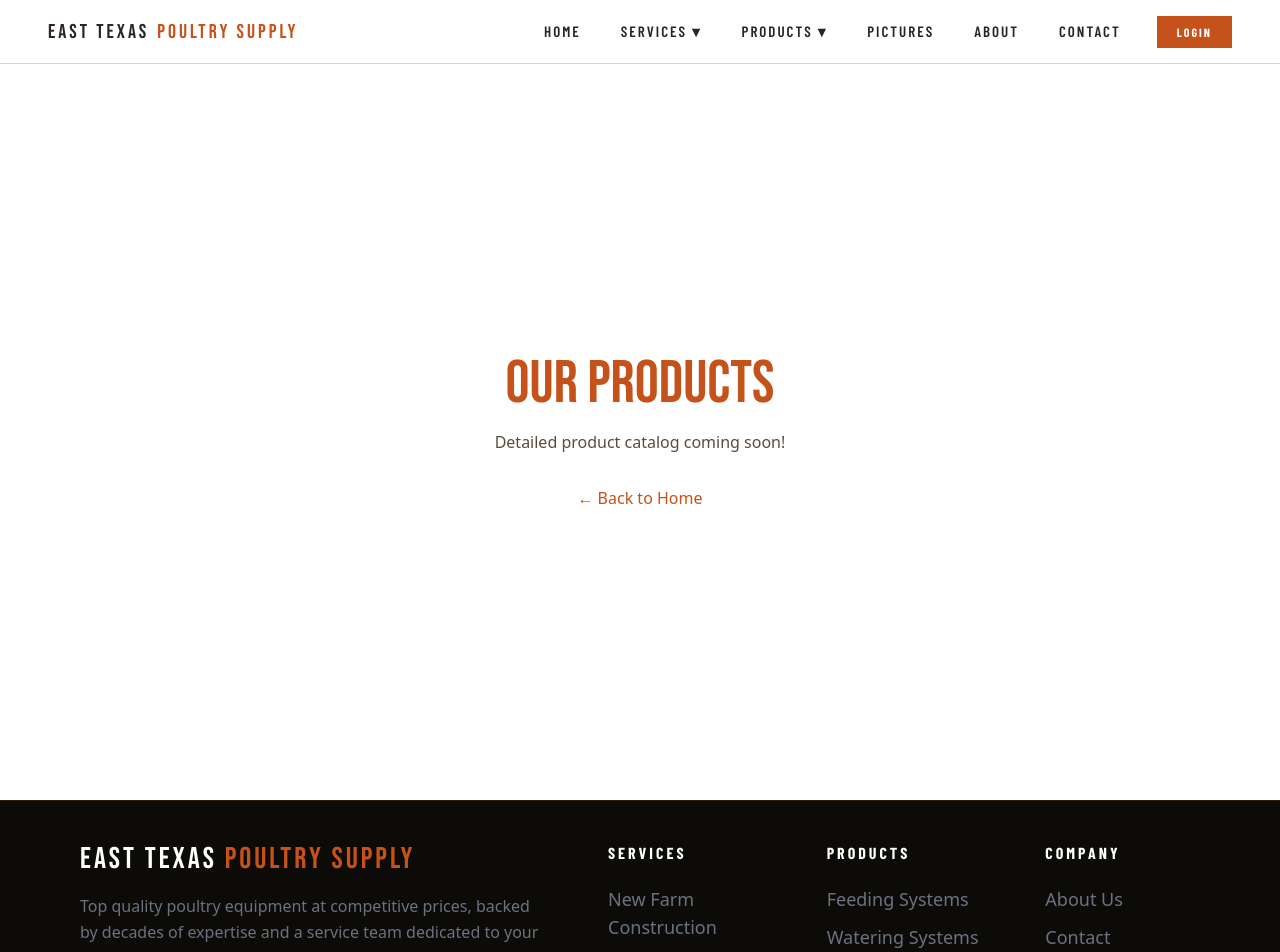
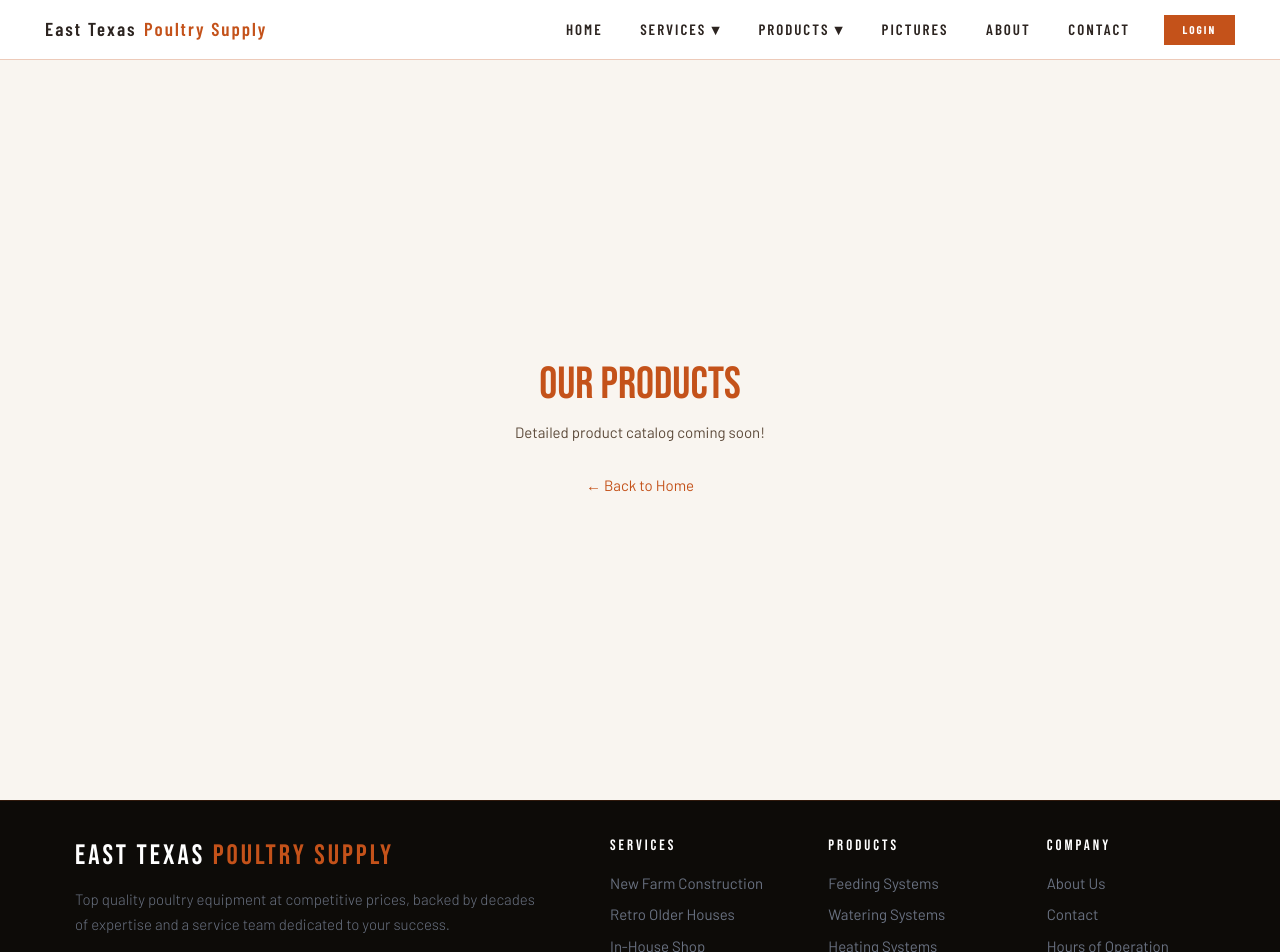
Before and after one commit to khangdoan514/neural-voice-assistant, a React (Vite) app in the folder frontend/: page /products/cleanout in a window 1280 px wide. Shown: the top 952 px of the page. Built offline with nearby package versions, Linux system fonts and the light colour scheme.

Commit message:
Updated navigation bar and footer

```diff
--- a/frontend/src/components/Footer.jsx
+++ b/frontend/src/components/Footer.jsx
@@ -1,5 +1,6 @@
 import { Link } from "react-router-dom"
 
+export default function Footer() {
   const FOOTER_SECTIONS = [
     {
       heading: "Services",
@@ -32,15 +33,15 @@ const FOOTER_SECTIONS = [
     },
   ]
 
-export default function Footer() {
   return (
     <footer className="bg-[#0D0B08] py-16 px-20 pt-10 pb-5 border-t border-rust/20">
+      {/* ==================== Content ==================== */}
       <div className="grid gap-16 mb-10" style={{ gridTemplateColumns: "3fr 1fr 1fr 1fr" }}>
         <div>
           <div className="font-display text-3xl tracking-[3px] text-white mb-4">
             East Texas <span className="text-rust">Poultry Supply</span>
           </div>
-          <p className="text-base text-gray-500 leading-relaxed font-light mb-6">
+          <p className="text-body text-gray-500 leading-relaxed font-light mb-6">
             Top quality poultry equipment at competitive prices, backed by decades of expertise and a service team dedicated to your success.
           </p>
           <div className="font-label text-md tracking-[3px] uppercase text-rust border border-rust/30 inline-block px-3 py-1.5">
@@ -48,15 +49,16 @@ export default function Footer() {
           </div>
         </div>
 
+        {/* ==================== Sections ==================== */}
         {FOOTER_SECTIONS.map(({ heading, links }) => (
           <div key={heading}>
-            <h4 className="font-label text-md font-bold tracking-[3px] uppercase text-white mb-5">{heading}</h4>
+            <h4 className="font-label text-label font-bold tracking-[3px] uppercase text-white mb-5">{heading}</h4>
             <ul className="flex flex-col gap-2.5 list-none p-0 m-0">
               {links.map(({ label, to }) => (
                 <li key={label} className="m-0 p-0">
                   <Link
                     to={to}
-                    className="transition-colors duration-200 text-gray-500 text-lg hover:text-rust"
+                    className="transition-colors duration-200 text-gray-500 text-body hover:text-rust"
                   >
                     {label}
                   </Link>
@@ -67,6 +69,7 @@ export default function Footer() {
         ))}
       </div>
 
+      {/* ==================== Copyright ==================== */}
       <div className="flex justify-between items-center border-t border-gray-800 pt-6">
         <span className="text-sm text-gray-500">
           Copyright © 2026 <span className="text-rust">&nbsp;East Texas Poultry Supply</span> — All Rights Reserved
--- a/frontend/src/components/Navbar.jsx
+++ b/frontend/src/components/Navbar.jsx
@@ -1,6 +1,7 @@
 import { Link } from "react-router-dom"
 import { useState } from "react"
 
+export default function Navbar() {
   const NAV_LINKS = [
     { to: "/", label: "Home" },
     {
@@ -30,21 +31,20 @@ const NAV_LINKS = [
     { to: "/contact", label: "Contact" },
   ]
 
-export default function Navbar() {
   const [openMenu, setOpenMenu] = useState(null)
 
   return (
     <nav className="fixed top-0 w-full z-50 h-16 flex items-center justify-between px-12 bg-nav-bg/96 backdrop-blur-md border-b border-rust/30">
-      {/* Logo */}
+      {/* ==================== Logo ==================== */}
       <Link
         to="/"
-        className="flex items-center gap-2 text-nav-text font-display text-xl tracking-[3px]"
+        className="flex items-center h-full gap-2 text-nav-text font-label font-semibold text-xl tracking-[2px]"
       >
         East Texas
         <span className="text-rust">Poultry Supply</span>
       </Link>
 
-      {/* Links */}
+      {/* ==================== Links ==================== */}
       <div className="flex items-center h-full">
         {NAV_LINKS.map((item) => (
           <div
@@ -62,19 +62,17 @@ export default function Navbar() {
               </Link>
             ) : (
               <button
-                className={`flex items-center h-full px-5 bg-transparent border-none cursor-pointer font-label text-[15px] font-semibold tracking-[2px] uppercase transition-colors duration-200 ${
-                  openMenu === item.label ? "text-nav-hover" : "text-nav-text"
+                className={`flex items-center h-full px-5 bg-transparent border-none cursor-pointer font-label text-[15px] font-semibold tracking-[2px] uppercase transition-colors duration-200 ${openMenu === item.label ? "text-nav-hover" : "text-nav-text"
                   }`}
               >
                 {item.label} ▾
               </button>
             )}
 
-            {/* Dropdown */}
+            {/* ==================== Dropdown ==================== */}
             {item.children && (
               <div
-                className={`absolute top-full left-0 min-w-48 transition-all duration-200 bg-nav-bg border border-rust/30 border-t-2 border-t-rust ${
-                  openMenu === item.label
+                className={`absolute top-full left-0 min-w-60 transition-all duration-200 bg-nav-bg border border-rust/30 border-t-2 border-t-rust ${openMenu === item.label
                     ? "opacity-100 translate-y-0 pointer-events-auto"
                     : "opacity-0 -translate-y-2 pointer-events-none"
                   }`}
@@ -93,7 +91,7 @@ export default function Navbar() {
           </div>
         ))}
 
-        {/* Login Button */}
+        {/* ==================== Login Button ==================== */}
         <Link
           to="/login"
           className="flex items-center h-auto ml-4 px-5 py-2 bg-rust text-white font-label text-xs font-bold tracking-[2px] uppercase hover:bg-rust-dark transition-colors duration-200"
--- a/frontend/src/index.css
+++ b/frontend/src/index.css
@@ -1,31 +1,52 @@
 @import url("https://fonts.googleapis.com/css2?family=Bebas+Neue&family=Barlow:wght@300;400;500;600;700&family=Barlow+Condensed:wght@400;600;700&display=swap");
 @import "tailwindcss";
-
 @theme {
-  /* ── Brand Colors ── */
+  /* ========== Brand Colors ========== */
   --color-rust: #C4521A;
   --color-rust-dark: #A03F10;
   --color-rust-light: #E8693A;
   --color-straw: #D4B483;
   --color-cream: #F5F0E8;
 
-  /* ── Light Scale ── */
+  /* ========== Light Scale ========== */
   --color-barn: #F9F5F0;
   --color-charcoal: #FFFFFF;
   --color-mid: #E5D9CC;
   --color-muted: #5C4A3A;
 
-  /* ── Fonts ── */
+  /* ========== Fonts ========== */
   --font-display: "Bebas Neue", sans-serif;
   --font-label: "Barlow Condensed", sans-serif;
   --font-body: "Barlow", sans-serif;
 
-  /* ── Navbar ── */
+  /* ========== Navbar ========== */
   --color-nav-bg: #FFFFFF;
   --color-nav-text: #2C2420;
   --color-nav-hover: #C4521A;
   --color-dropdown-bg: #F5F0E8;
   --color-dropdown-border: rgba(92, 74, 58, 0.1);
+
+  /* ========== Fluid Typography Scale ========== */
+  --text-xs: clamp(0.65rem, 1.5vw, 0.75rem);
+  --text-sm: clamp(0.75rem, 1.8vw, 0.875rem);
+  --text-base: clamp(0.875rem, 2vw, 1rem);
+  --text-lg: clamp(1rem, 2.5vw, 1.125rem);
+  --text-xl: clamp(1.125rem, 3vw, 1.25rem);
+  --text-2xl: clamp(1.25rem, 3.5vw, 1.5rem);
+  --text-3xl: clamp(1.5rem, 4vw, 1.875rem);
+  --text-4xl: clamp(1.875rem, 5vw, 2.25rem);
+  --text-5xl: clamp(2.25rem, 6vw, 2.5rem);
+  --text-6xl: clamp(2.5rem, 7vw, 3rem);
+  --text-7xl: clamp(3rem, 8vw, 3.5rem);
+
+  /* ========== Semantic Typography Tokens ========== */
+  --text-hero: clamp(50px, 7vw, 70px);
+  --text-title: clamp(28px, 4vw, 42px);
+  --text-subtitle: clamp(16px, 2.5vw, 22px);
+  --text-section-label: clamp(12px, 1.5vw, 16px);
+  --text-body: clamp(13px, 1.8vw, 15px);
+  --text-small: clamp(11px, 1.5vw, 13px);
+  --text-tiny: clamp(10px, 1.2vw, 11px);
 }
 
 *,
@@ -38,9 +59,19 @@ html, body {
   height: 100%;
   margin: 0;
   padding: 0;
+  font-family: var(--font-body);
+  font-size: var(--text-body);
+  color: var(--color-muted);
+  background-color: var(--color-barn);
 }
 
-/* Animation keyframes */
+h1, h2, h3, h4, h5, h6 {
+  font-family: var(--font-display);
+  font-weight: 400;
+  line-height: 0.95;
+}
+
+/* ========== Animation keyframes ========== */
 @keyframes fade-up {
   from {
     opacity: 0;
@@ -68,3 +99,23 @@ html, body {
 .animate-marquee {
   animation: marquee 25s linear infinite;
 }
+
+/* ========== Component scaling ========== */
+.product-card {
+  container-type: inline-size;
+  container-name: product-card;
+}
+
+@container product-card (max-width: 200px) {
+  .product-card-title {
+    font-size: var(--text-sm);
+  }
+  .product-card-sub {
+    font-size: var(--text-xs);
+  }
+}
+
+/* ==========Responsive padding utilities ========== */
+.responsive-section {
+  padding: clamp(2rem, 6vw, 4rem) clamp(1rem, 4vw, 3rem);
+}
```
Also changed, not shown: 1 other file (tests, documents, lock files or other folders). Lines whose indentation alone changed are shown as unchanged.
